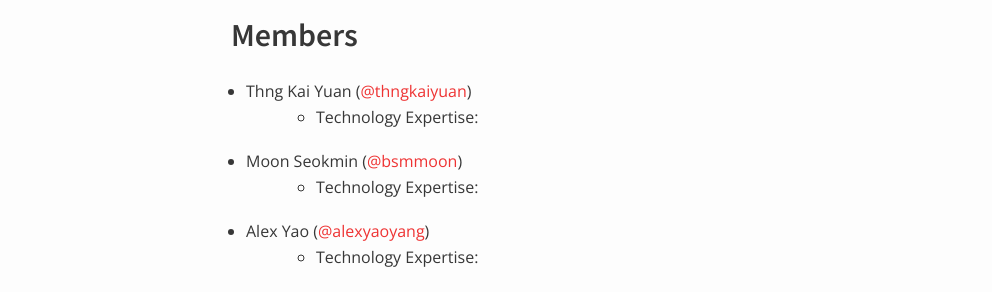
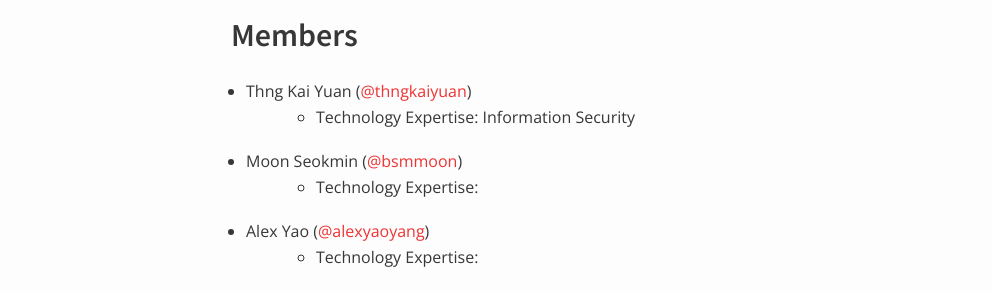
Before and after one commit to nus-oss/cs3281-AY1516S2-website, a Jekyll site: the page built from teams/codebender.md, in a window 1280 px wide. Shown: the part 195-487 px from the top of the page, without its empty margins (139-1131 px from the left). Built offline with Jekyll 4.4.1, drawn with Linux system fonts in a browser that asks for light colours.

Commit message:
Add technology expertise for Kai Yuan

```diff
--- a/teams/codebender.md
+++ b/teams/codebender.md
@@ -7,7 +7,7 @@ permalink: /teams/codebender/
 
 ## Members
  - Thng Kai Yuan ([@thngkaiyuan](http://cs3281-2.blogspot.sg/))
-   - Technology Expertise:
+   - Technology Expertise: Information Security
  - Moon Seokmin ([@bsmmoon](http://moonmoon3281.blogspot.sg/))
    - Technology Expertise:
  - Alex Yao ([@alexyaoyang](http://alexyy.com/))
```
